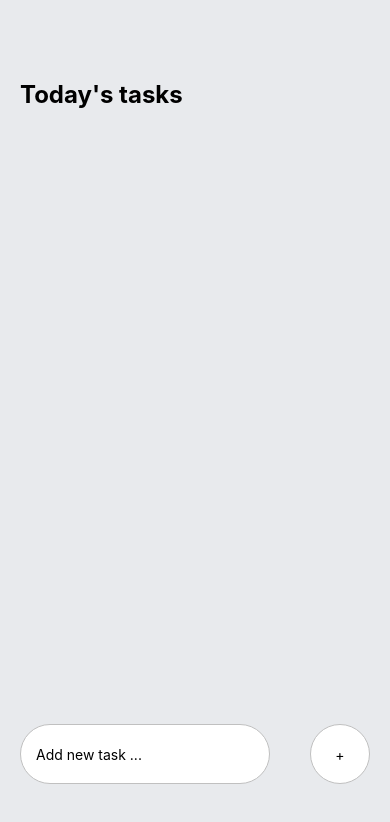
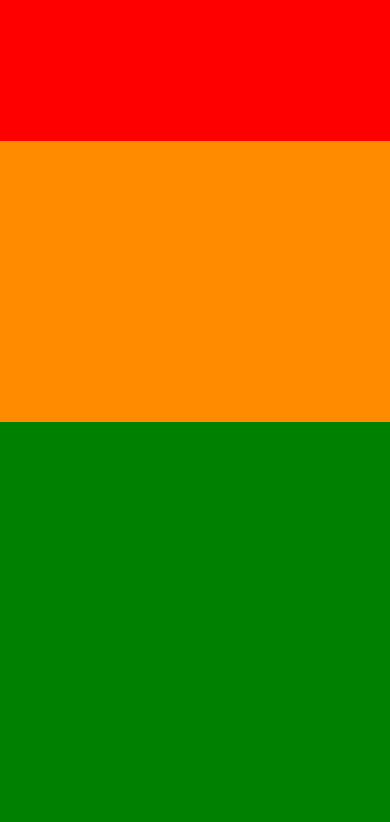
Before and after one commit to tranvanhieu01012002/react-native-first-app, a React Native app: screen / in a window 390 px wide. Shown: the top 822 px of the page. Built offline with nearby package versions, Linux system fonts and the light colour scheme.

Commit message:
create flex

```diff
--- a/App.js
+++ b/App.js
@@ -31,41 +31,51 @@ import Task from './src/components/Tasks';
         setTask(tasks.at(index))
     };
 
+    // return (
+    //     <View style={styles.container}>
+    //         <View style={styles.taskWrapper}>
+    //             <Text style={styles.sectionTitle}>Today's tasks </Text>
+    //             <View style={styles.items}>
+    //                 {tasks.map((item, index) => {
+    //                     return (
+    //                         <TouchableOpacity
+    //                             onPress={()=>edit(index)}
+    //                             key={index}
+    //                         >
+    //                             <Task text={item} />
+    //                         </TouchableOpacity>
+    //                     );
+    //                 })}
+    //             </View>
+    //         </View>
+    //         <KeyboardAvoidingView
+    //             style={styles.writeTaskWrapper}
+    //             behavior="height"
+    //         >
+    //             <TextInput
+    //                 style={styles.input}
+    //                 placeholder="Add new task ..."
+    //                 value={task}
+    //                 onChangeText={(text) => setTask(text)}
+    //             />
+    //             <TouchableOpacity onPress={addTask}>
+    //                 <View style={styles.addWrapper}>
+    //                     <Text>+</Text>
+    //                 </View>
+    //             </TouchableOpacity>
+    //         </KeyboardAvoidingView>
+    //     </View>
+    // );
     return (
-        <View style={styles.container}>
-            <View style={styles.taskWrapper}>
-                <Text style={styles.sectionTitle}>Today's tasks </Text>
-                <View style={styles.items}>
-                    {tasks.map((item, index) => {
-                        return (
-                            <TouchableOpacity
-                                onPress={()=>edit(index)}
-                                key={index}
-                            >
-                                <Task text={item} />
-                            </TouchableOpacity>
-                        );
-                    })}
-                </View>
-            </View>
-            <KeyboardAvoidingView
-                style={styles.writeTaskWrapper}
-                behavior="height"
-            >
-                <TextInput
-                    style={styles.input}
-                    placeholder="Add new task ..."
-                    value={task}
-                    onChangeText={(text) => setTask(text)}
-                />
-                <TouchableOpacity onPress={addTask}>
-                    <View style={styles.addWrapper}>
-                        <Text>+</Text>
-                    </View>
-                </TouchableOpacity>
-            </KeyboardAvoidingView>
+        <View style={[styles.container, {
+          // Try setting `flexDirection` to `"row"`.
+          flexDirection: "column"
+        }]}>
+          <View style={{ flex: 1, backgroundColor: "red" }} />
+          <View style={{ flex: 2, backgroundColor: "darkorange" }} />
+          <View style={{ flex: 3, backgroundColor: "green" }} />
         </View>
-    );
+      );
 }
 
 const styles = StyleSheet.create({
--- a/package.json
+++ b/package.json
@@ -10,8 +10,11 @@
     "lint": "eslint ."
   },
   "dependencies": {
+    "@react-navigation/native": "^6.0.13",
     "react": "18.1.0",
-    "react-native": "0.70.1"
+    "react-native": "0.70.1",
+    "react-native-safe-area-context": "^4.4.1",
+    "react-native-screens": "^3.18.1"
   },
   "devDependencies": {
     "@babel/core": "^7.12.9",
```
Also changed, not shown: 2 other files (tests, documents, lock files or other folders).
